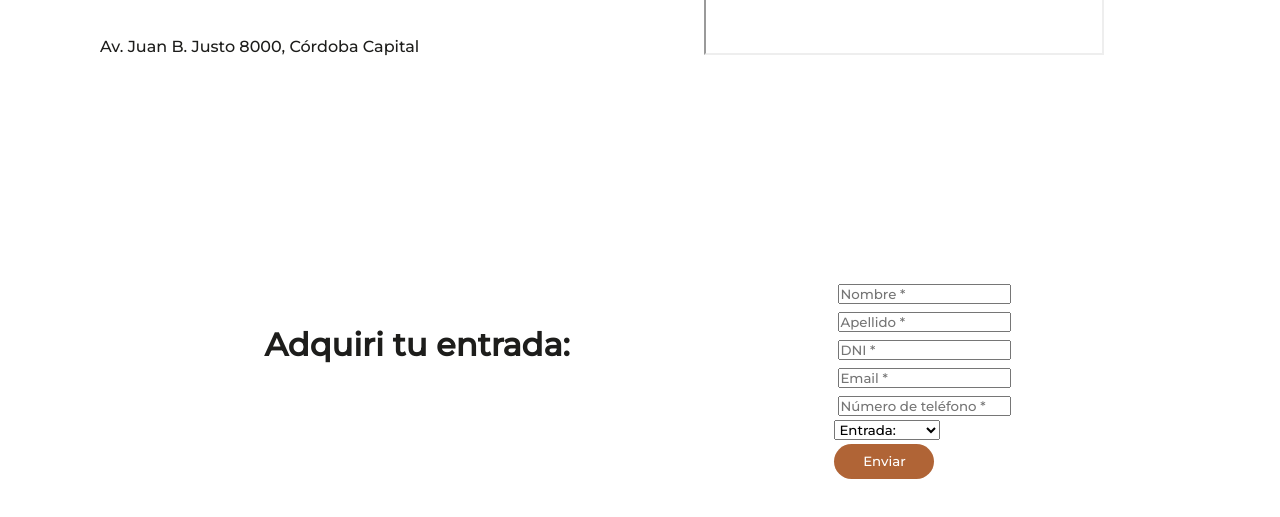
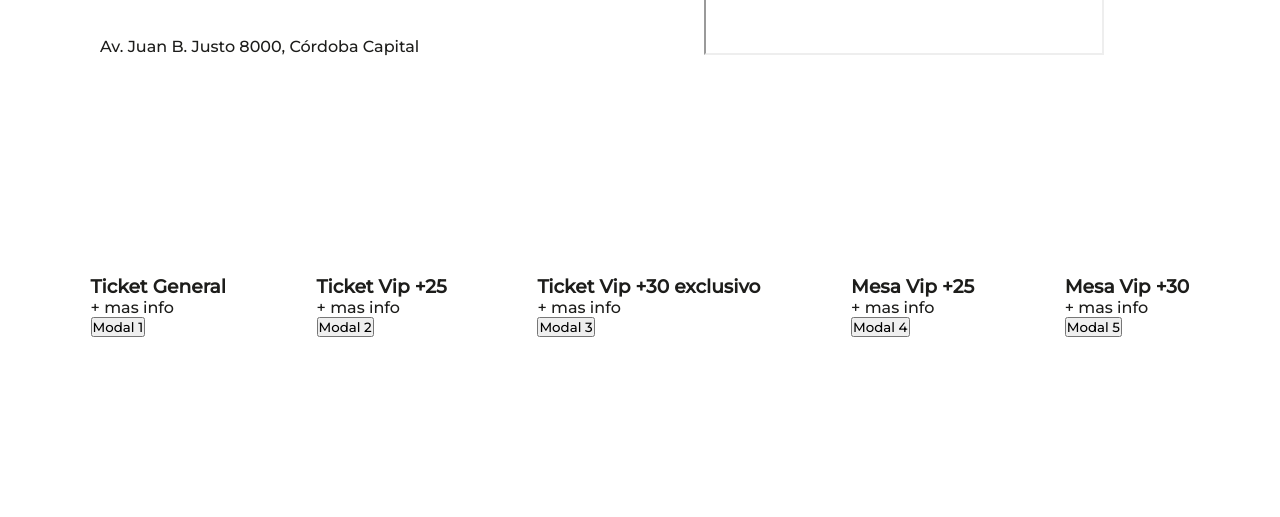
Before and after one commit to guidoabelleira/st-claus-fest-qr-ticket, a React (Create React App) app in the folder client/: page / in a window 1280 px wide. Shown: the part 1085-1602 px from the top of the page. Built offline with nearby package versions, Linux system fonts and the light colour scheme; no server answers; grey boxes are pictures that could not be loaded.

Commit message:
Modal v.1.0

```diff
--- /dev/null
+++ b/client/src/components/info/Form.js
@@ -0,0 +1,137 @@
+import React, {useState} from 'react';
+import axios from 'axios';
+
+const Form = ({type}) => {
+
+    const [input, setInput] = useState({
+        name: "",
+        lastname: "",
+        email: "",
+        telephone: "",
+        ticketType: "",
+        dni: "",
+    });
+
+    async function sendContact (input){
+        //Endpoint ---> http://localhost:3001/mercadopago/ ?
+
+        // Por BODY necesito:
+        let body ={
+            user:{
+                name: input.name,
+                lastname: input.lastname,
+                email: input.email,
+                telephone: input.telephone,
+                ticketType: type.ticketType,
+                dni: input.dni
+            }
+        }
+
+
+        let bodyMercadoPago = {
+            title: input.ticketType,
+            unit_price: type.unit_price,
+            quantity: 1
+        }
+        let mercadoPagoRes = await axios.post('mercadopago/', bodyMercadoPago)
+        console.log(mercadoPagoRes)
+        window.open(mercadoPagoRes.data, '_blank')
+        console.log("soy body: ", body)
+        return
+    };
+
+    function handleSubmit(e){
+        e.preventDefault();
+        // dispatch a ruta de back
+        sendContact(input);
+        alert("Tiket generado!!! Revise su casilla de mail...")
+        setInput({
+            name: "",
+            lastname: "",
+            email: "",
+            telephone: "",
+            ticketType: "",
+            dni: "",
+        })
+    }
+
+    function handleInputChange(e) {
+        setInput({
+            ...input,
+            [e.target.name]: e.target.value})
+    }
+
+    function handleSelectChange(e) {
+        setInput({
+            ...input,
+            ticketType: e.target.value
+        })
+    }
+
+    return (
+        <div>
+            <form onSubmit={handleSubmit}>
+                    <p>
+                        <input
+                            type="text"
+                            name="name"
+                            placeholder="Nombre *"
+                            required
+                            onChange={handleInputChange}
+                            value={input.name}
+                            className="tiket-input"
+                        />
+                    </p>
+                    <p>
+                        <input
+                            type="text"
+                            name="lastname"
+                            placeholder="Apellido *"
+                            required
+                            onChange={handleInputChange}
+                            value={input.lastname}
+                            className="tiket-input"
+                        />
+                    </p>
+                    <p>
+                        <input
+                            type="number"
+                            name="dni"
+                            placeholder="DNI *"
+                            required
+                            onChange={handleInputChange}
+                            value={input.dni}
+                            className="tiket-input"
+                            />
+                    </p>
+                    <p>
+                        <input
+                            type="email"
+                            name="email"
+                            placeholder="Email *"
+                            required
+                            onChange={handleInputChange}
+                            value={input.email}
+                            className="tiket-input"
+                            />
+                    </p>
+                    <p>
+                        <input
+                            type="tel"
+                            name="telephone"
+                            placeholder="Número de teléfono *"
+                            required
+                            onChange={handleInputChange}
+                            value={input.telephone}
+                            className="tiket-input"
+                            />
+                    </p>
+
+                    <button className="tiket-bttn"type='submit'><p>Enviar</p></button>
+
+                </form>
+        </div>
+    )
+}
+
+export default Form
--- a/client/src/components/info/Info.js
+++ b/client/src/components/info/Info.js
@@ -1,151 +1,78 @@
-import React, { useState } from 'react';
-import axios from 'axios';
+import React from 'react';
+
+import { useModal } from "../../hooks/useModal";
+import Modal from "./Modal";
 
 import "./Info.css";
+import Form from './Form';
 
 const Info = () => {
+    const [isOpenModal1, openModal1, closeModal1] = useModal(false);
+    const [isOpenModal2, openModal2, closeModal2] = useModal(false);
+    const [isOpenModal3, openModal3, closeModal3] = useModal(false);
+    const [isOpenModal4, openModal4, closeModal4] = useModal(false);
+    const [isOpenModal5, openModal5, closeModal5] = useModal(false);
 
-    const [input, setInput] = useState({
-        name: "",
-        lastname: "",
-        email: "",
-        telephone: "",
-        ticketType: "",
-        dni: "",
-    });
-
-    async function sendContact (input){
-        //Endpoint ---> http://localhost:3001/mercadopago/ ?
-
-        // Por BODY necesito:
-        let body ={
-            user:{
-                name: input.name,
-                lastname: input.lastname,
-                email: input.email,
-                telephone: input.telephone,
-                ticketType: input.ticketType,
-                dni: input.dni
-            }
-        }
-
-
-        let bodyMercadoPago = {
-            title: input.ticketType,
-            unit_price: 1500,
-            quantity: 1
-        }
-        let mercadoPagoRes = await axios.post('mercadopago/', bodyMercadoPago)
-        console.log(mercadoPagoRes)
-        window.open(mercadoPagoRes.data, '_blank')
-        console.log("soy body: ", body)
-        return
-    };
-
-    function handleSubmit(e){
-        e.preventDefault();
-        // dispatch a ruta de back
-        sendContact(input);
-        alert("Tiket generado!!! Revise su casilla de mail...")
-        setInput({
-            name: "",
-            lastname: "",
-            email: "",
-            telephone: "",
-            ticketType: "",
-            dni: "",
-        })
+    const type1 = {
+        ticketType: "general",
+        unit_price: 1500
     }
-
-    function handleInputChange(e) {
-        setInput({
-            ...input,
-            [e.target.name]: e.target.value})
-    }
-
-    function handleSelectChange(e) {
-        setInput({
-            ...input,
-            ticketType: e.target.value
-        })
-    }
-
 
     return (
         <div className="info-container">
-            <div className="info">
-                <h1>Adquiri tu entrada: </h1>
+            <div>
+                <h3>Ticket General</h3>
+                <p>+ mas info</p>
+                <button onClick={openModal1}>Modal 1</button>
+                <Modal isOpen={isOpenModal1} closeModal={closeModal1}>
+                    <Form type={type1}/>
+                </Modal>
             </div>
-            <div className="tiket">
-                <form onSubmit={handleSubmit}>
-                    <p>
-                        <input
-                            type="text"
-                            name="name"
-                            placeholder="Nombre *"
-                            required
-                            onChange={handleInputChange}
-                            value={input.name}
-                            className="tiket-input"
-                        />
-                    </p>
-                    <p>
-                        <input
-                            type="text"
-                            name="lastname"
-                            placeholder="Apellido *"
-                            required
-                            onChange={handleInputChange}
-                            value={input.lastname}
-                            className="tiket-input"
-                        />
-                    </p>
-                    <p>
-                        <input
-                            type="number"
-                            name="dni"
-                            placeholder="DNI *"
-                            required
-                            onChange={handleInputChange}
-                            value={input.dni}
-                            className="tiket-input"
-                            />
-                    </p>
-                    <p>
-                        <input
-                            type="email"
-                            name="email"
-                            placeholder="Email *"
-                            required
-                            onChange={handleInputChange}
-                            value={input.email}
-                            className="tiket-input"
-                            />
-                    </p>
-                    <p>
-                        <input
-                            type="tel"
-                            name="telephone"
-                            placeholder="Número de teléfono *"
-                            required
-                            onChange={handleInputChange}
-                            value={input.telephone}
-                            className="tiket-input"
-                            />
-                    </p>
-                    <p>
-                        <select value={input.ticketType} onChange={handleSelectChange}>
-                            <option defaultValue={false} selected >Entrada:</option>
-                            <option value="type1" >type1 $1500</option>
-                            <option value="type2">type2 $3000</option>
-                        </select>
-                    </p>
 
+            <div>
+                <h3>Ticket Vip +25</h3>
+                <p>+ mas info</p>
+                <button onClick={openModal2}>Modal 2</button>
+                <Modal isOpen={isOpenModal2} closeModal={closeModal2}>
+                    <h3>Modal 1</h3>
+                    <p>Hola este es el contenido modal 1</p>
+                    <img src="https://placeimg.com/400/400/animals" alt="no animals"></img>
+                </Modal>
+            </div>
 
-                    <button className="tiket-bttn"type='submit'><p>Enviar</p></button>
+            <div>
+                <h3>Ticket Vip +30 exclusivo</h3>
+                <p>+ mas info</p>
+                <button onClick={openModal3}>Modal 3</button>
+                <Modal isOpen={isOpenModal3} closeModal={closeModal3}>
+                    <h3>Modal 1</h3>
+                    <p>Hola este es el contenido modal 1</p>
+                    <img src="https://placeimg.com/400/400/animals" alt="no animals"></img>
+                </Modal>
+            </div>
 
-                </form>
+            <div>
+                <h3>Mesa Vip +25</h3>
+                <p>+ mas info</p>
+                <button onClick={openModal4}>Modal 4</button>
+                <Modal isOpen={isOpenModal4} closeModal={closeModal4}>
+                    <h3>Modal 1</h3>
+                    <p>Hola este es el contenido modal 1</p>
+                    <img src="https://placeimg.com/400/400/animals" alt="no animals"></img>
+                </Modal>
             </div>
+
+            <div>
+                <h3>Mesa Vip +30</h3>
+                <p>+ mas info</p>
+                <button onClick={openModal5}>Modal 5</button>
+                <Modal isOpen={isOpenModal5} closeModal={closeModal5}>
+                    <h3>Modal 1</h3>
+                    <p>Hola este es el contenido modal 1</p>
+                    <img src="https://placeimg.com/400/400/animals" alt="no animals"></img>
+                </Modal>
+            </div>
+
         </div>
     )
 }
--- /dev/null
+++ b/client/src/components/info/Modal.css
@@ -0,0 +1,33 @@
+.modal {
+    position: fixed;
+    z-index: 999;
+    top: 0;
+    left: 0;
+    width: 100%;
+    min-height: 100vh;
+    background-color: rgba(0,0,0,.75);
+    display: none;
+    justify-content: center;
+    align-items: center;
+}
+
+.modal.is-open {
+    display: flex;
+}
+
+.modal-container {
+    position: relative;
+    padding: 1rem;
+    min-width: 320px;
+    max-width: 480px;
+    min-height: 200px;
+    max-height: 600px;
+    overflow-y: auto;
+    background-color: #fff;
+}
+
+.modal-close {
+    position: absolute;
+    top: 1rem;
+    right: 1rem;
+}
--- /dev/null
+++ b/client/src/components/info/Modal.js
@@ -0,0 +1,15 @@
+import "./Modal.css"
+
+const Modal = ({children, isOpen, closeModal}) => {
+    const handleModalContainerClick = e => e.stopPropagation();
+    return (
+        <article className={`modal ${isOpen && "is-open"}`} onClick={closeModal} >
+            <div className="modal-container" onClick={handleModalContainerClick}>
+                <button className="modal-close" onClick={closeModal}>X</button>
+                {children}
+            </div>
+        </article>
+    )
+}
+
+export default Modal;
--- /dev/null
+++ b/client/src/hooks/useModal.js
@@ -0,0 +1,12 @@
+import {useState} from 'react';
+
+export const useModal = (initialValue = false) => {
+    const [isOpen, setIsOpen] = useState(initialValue);
+
+    const openModal = () => setIsOpen(true);
+
+    const closeModal = () => setIsOpen(false);
+
+    return [isOpen, openModal, closeModal];
+
+}
```
